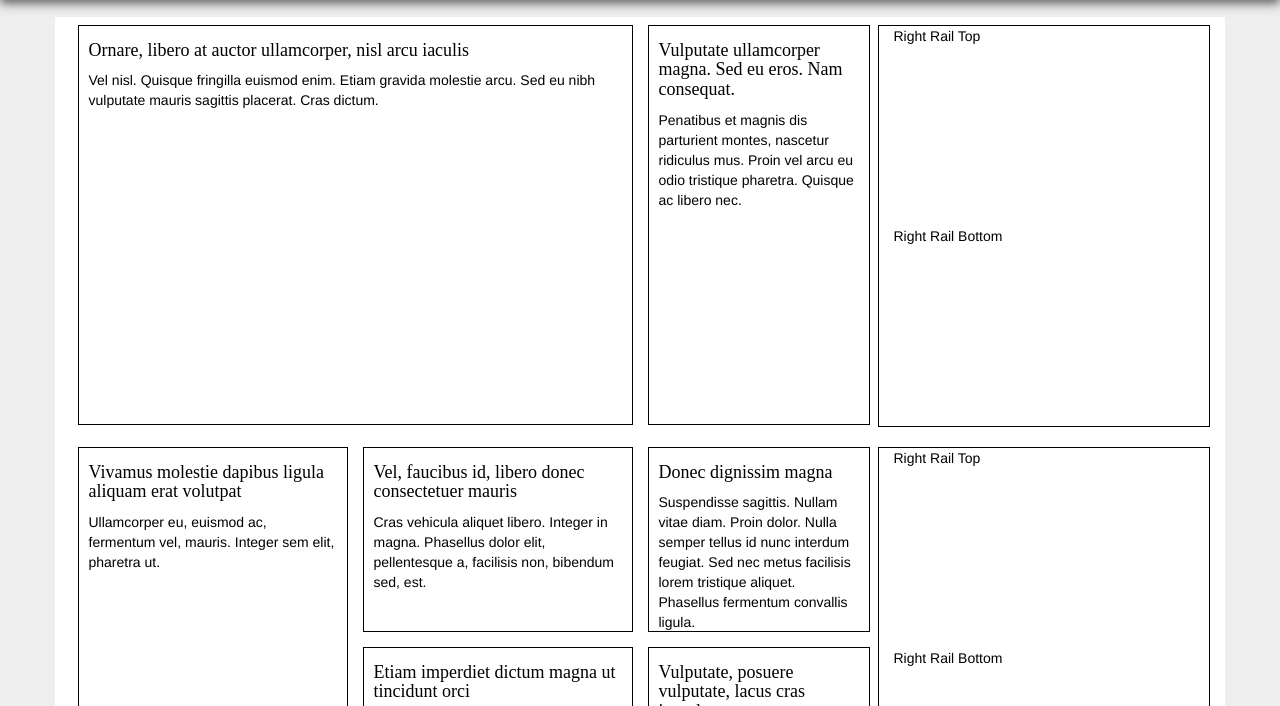
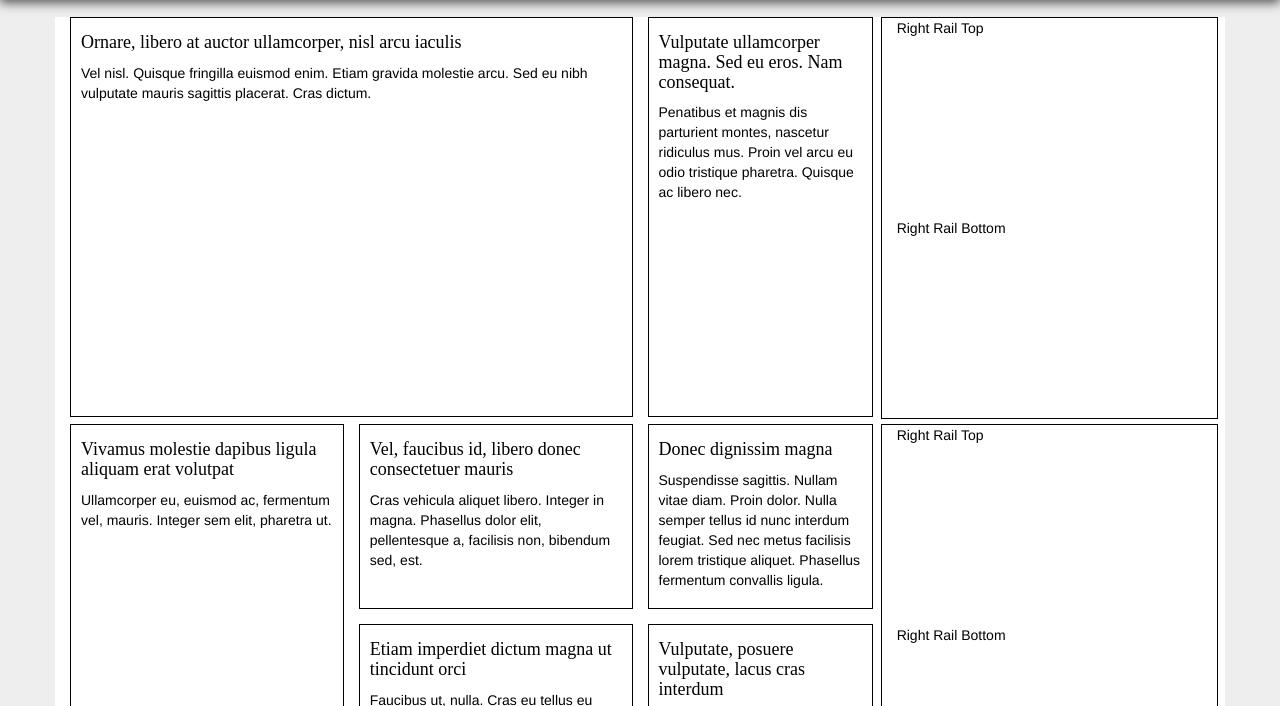
Before and after one commit to 4kategreen/box-fun, a website: page index.html in a window 1280 px wide. Shown: the part 53-759 px from the top of the page. Drawn offline with nearby package versions, Linux system fonts and the light colour scheme; a web font is replaced by a local one.

Commit message:
More box refactoring. This stuff is touchy. I hate that, but it'll get better.

```diff
--- a/styles/less/boxes.less
+++ b/styles/less/boxes.less
@@ -33,7 +33,6 @@ body {
 .content-box {
   .make-row();
   display: inline-block;
-  margin: (@grid-gutter-width/2) 0;
 }
 
 /*
@@ -61,7 +60,7 @@ body {
   At sm, they are side-by-side.
 */
 .right-rail {
-  .make-sm-box(12,4);
+  .make-sm-box(12,1);
   .clearfix();
   border: 1px solid #000;
 
@@ -74,7 +73,7 @@ body {
   }
 
   &__box {
-    .make-sm-box(6,4);
+    .make-sm-box(6,1);
 
     @media (min-width: @screen-md) {
       .make-md-box(12,4);
@@ -97,7 +96,7 @@ body {
   .make-sm-column(@w);
   color: black;
   &>div {
-    height: @h * 50px;
+    height: @h * 200px;
   }
 }
 .make-md-box(@w:4,@h:2) {
@@ -107,44 +106,43 @@ body {
     height: @h * 50px;
   }
 }
+
 .full-two {
-  .make-sm-box(12,8);
+  .make-sm-box(12,2);
+}
 
-  .widget__container {
+.half-two {
+  .make-sm-box(6,2);
+}
+
+.full-one {
+  .make-sm-box(12,1);
+}
+
+.half-one {
+  .make-sm-box(6,1);
+}
+
+.half-half {
+  .make-sm-box(6,0.5);
+}
+
+
+.widget__container {
+  padding: @padding-small-vertical @padding-small-horizontal;
+  border: 1px solid #000;
+
+  .full-two>&, .full-one>& {
     @media (max-width: @screen-sm-max) {
       height: auto !important;
     }
   }
 }
 
-.half-two {
-  .make-sm-box(6,8);
-}
-
-.full-one {
-  .make-sm-box(12,4);
-
-  .widget__container {
-    @media (max-width: @screen-sm-max) {
-      height: auto !important;
-    }
+.widget__container, .right-rail__box {
+  @media (max-width: @screen-sm-max) {
+    margin-top: @grid-gutter-width;
   }
-}
-
-.half-one {
-  .make-sm-box(6,4);
-}
-
-.half-half {
-  .make-sm-box(6,2);
-}
-
-.widget__container {
-  padding: @padding-small-vertical @padding-small-horizontal;
-  border: 1px solid #000;
-}
-
-.right-rail__box {
 
   @media (max-width: @screen-xs-max) {
     height: auto !important;
@@ -152,6 +150,8 @@ body {
 }
 
 .top>.widget__container {
-  height: 185px;
-  margin-bottom: @grid-gutter-width;
+  @media (min-width: @screen-md) {
+    height: 185px;
+    margin-bottom: @grid-gutter-width;
+  }
 }
```
Also changed, not shown: styles/boxes.css.
